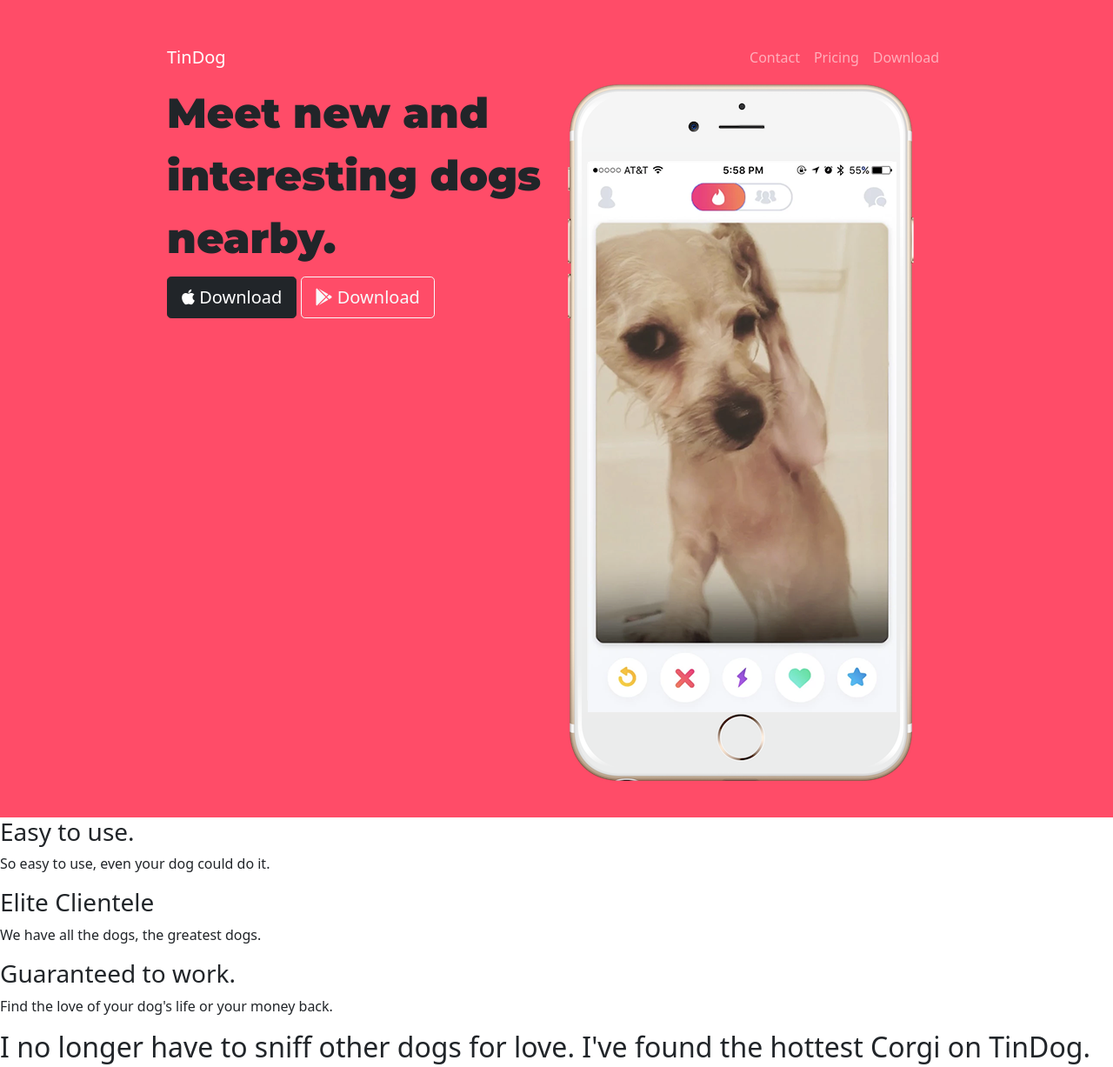
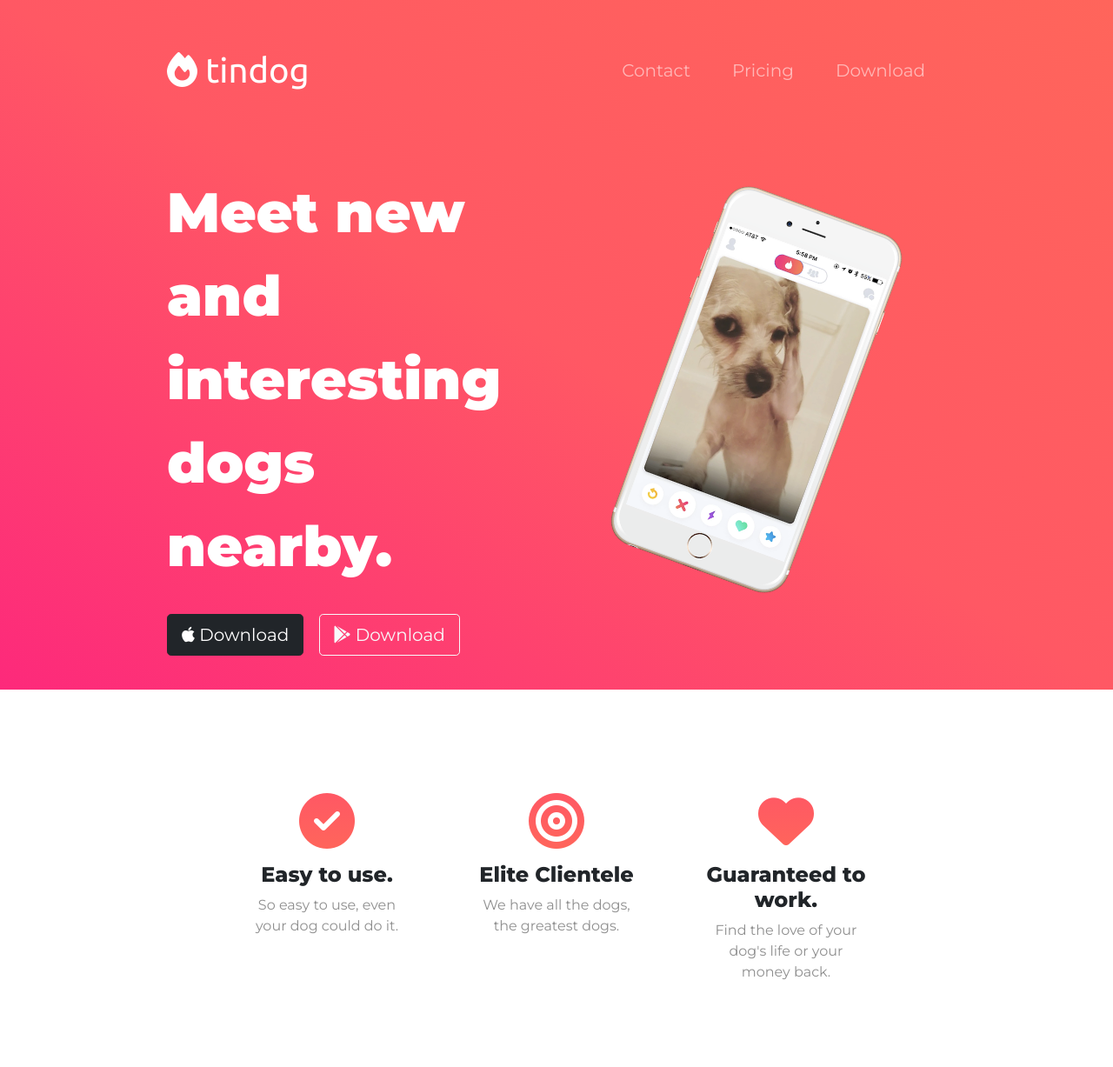
Before and after one commit to SGautam1108/TinDogWebsite, a plain HTML site: page index.html in a window 1280 px wide. Shown: the top 1227 px of the page at 87% size. Drawn offline with nearby package versions, Linux system fonts and the light colour scheme.

Commit message:
Updated Title, Features section

```diff
--- a/css/styles.css
+++ b/css/styles.css
@@ -3,21 +3,96 @@ html{
 }
 
 body{
-    height: 100%;
-    margin: 0;
+    font-family: 'Montserrat', sans-serif;
 }
 
-#header{
-    background-color: #ff4c68;
-}
+/* Header and Title */
 
 h1{
     font-family: 'Montserrat', sans-serif;
     font-weight: 900;
-    font-size: 3rem;
+    font-size: 4rem;
     line-height: 1.5;
+}
+
+#header{
+    /* background-color: #ff4c68; */
+    background-image: linear-gradient(to top right, #fd297b, #ff5864, #ff655b );
+    color: white;
 }
 
 .container-fluid{
     padding: 3% 15%;
 }
+
+/* Navbar */
+.navbar{
+    margin:0 0 4.5rem;
+}
+
+.navbar-brand{
+    font-family: 'Ubuntu', sans-serif;
+    font-size: 2.5rem;
+    font-weight: 400;
+}
+
+.nav-item{
+    margin-left: 1rem;
+    margin-right: 1rem;
+}
+
+.nav-link{
+    color: white;
+    font-size: 1.25rem;
+    font-weight:400;
+}
+
+/* Download Button and App Mockup */
+
+.btn-download{
+    margin: 5% 3% 0 0;
+}
+
+.title-img-container{
+    text-align: center;
+}
+
+.iphone-dog{
+    margin: 2rem;
+    width: 50%;
+    transform: rotate(20deg);
+}
+
+/* Features of tindog */
+
+#features{
+    padding: 5% 20%;
+}
+
+.feature-col{
+    padding: 5%;
+    text-align: center;
+}
+
+.feature-icon{
+    margin: 1rem;
+    background: linear-gradient(#ff5864, #ff655b );
+    -webkit-background-clip: text;
+    background-clip:text;
+    color:transparent;
+    transition:all 0.2s ease-out;
+}
+
+.feature-icon:hover{
+    transform: scale(0.98);
+    color: #fd4c68;
+}
+
+.feature-heading{
+    font-weight: bold;
+    font-size: 1.5rem;
+}
+
+.feature-text{
+    color: #8f8f8f;
+}
--- a/index.html
+++ b/index.html
@@ -30,7 +30,7 @@
 
       <!-- Nav Bar -->
       <nav class="navbar navbar-expand-lg navbar-dark" id="navigation">
-        <a class="navbar-brand" href="">TinDog</a>
+        <a class="navbar-brand" href=""><i class="fas fa-fire"></i> tindog</a>
         <button type="button" class="navbar-toggler" data-bs-target="#navbarCollapse" data-bs-toggle="collapse">
           <span class="navbar-toggler-icon"></span>
         </button>
@@ -53,14 +53,14 @@
 
       <!-- Title -->
 
-      <div class="row">
+      <div class="title-row row">
         <div id="title" class="col-lg-6">
           <h1>Meet new and interesting dogs nearby.</h1>
-          <button type="button" class="btn btn-dark btn-lg"><i class="fab fa-apple"></i> Download</button>
-          <button type="button" class="btn btn-outline-light btn-lg"><i class="fab fa-google-play"></i> Download</button>
+          <button type="button" class="btn-download btn btn-dark btn-lg"><i class="fab fa-apple"></i> Download</button>
+          <button type="button" class="btn-download btn btn-outline-light btn-lg"><i class="fab fa-google-play"></i> Download</button>
         </div>
-        <div class="col-lg-6">
-          <img src="images/iphone6.png" alt="iphone-mockup">
+        <div class="title-img-container col-lg-6">
+          <img class="iphone-dog" src="images/iphone6.png" alt="iphone-mockup">
         </div>
       </div>
 
@@ -73,14 +73,23 @@
 
   <section id="features">
 
-    <h3>Easy to use.</h3>
-    <p>So easy to use, even your dog could do it.</p>
-
-    <h3>Elite Clientele</h3>
-    <p>We have all the dogs, the greatest dogs.</p>
-
-    <h3>Guaranteed to work.</h3>
-    <p>Find the love of your dog's life or your money back.</p>
+    <div class="row">
+      <div class="feature-col col-lg-4">
+        <i class="feature-icon fas fa-check-circle fa-4x"></i>
+        <h3 class="feature-heading">Easy to use.</h3>
+        <p class="feature-text">So easy to use, even your dog could do it.</p>
+      </div>
+      <div class="feature-col col-lg-4">
+        <i class="feature-icon fas fa-bullseye fa-4x"></i>
+        <h3 class="feature-heading">Elite Clientele</h3>
+        <p class="feature-text">We have all the dogs, the greatest dogs.</p>
+      </div>
+      <div class="feature-col col-lg-4">
+        <i class="feature-icon fas fa-heart fa-4x"></i>
+        <h3 class="feature-heading">Guaranteed to work.</h3>
+        <p class="feature-text">Find the love of your dog's life or your money back.</p>
+      </div>
+    </div>
 
   </section>
 
@@ -93,9 +102,9 @@
     <img src="images/dog-img.jpg" alt="dog-profile">
     <em>Pebbles, New York</em>
 
-    <!-- <h2 class="testimonial-text">My dog used to be so lonely, but with TinDog's help, they've found the love of their life. I think.</h2>
+    <h2 class="testimonial-text">My dog used to be so lonely, but with TinDog's help, they've found the love of their life. I think.</h2>
     <img class="testimonial-image" src="images/lady-img.jpg" alt="lady-profile">
-    <em>Beverly, Illinois</em> -->
+    <em>Beverly, Illinois</em>
 
   </section>
 
```
